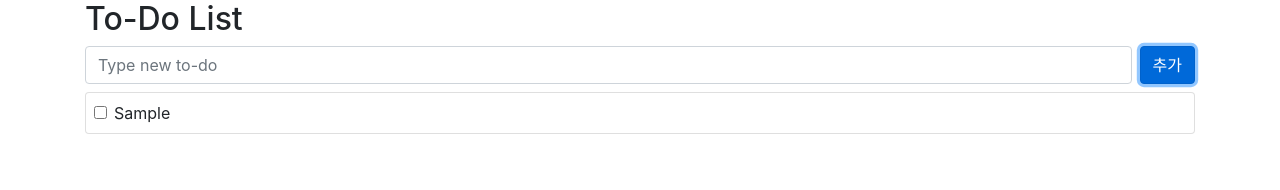
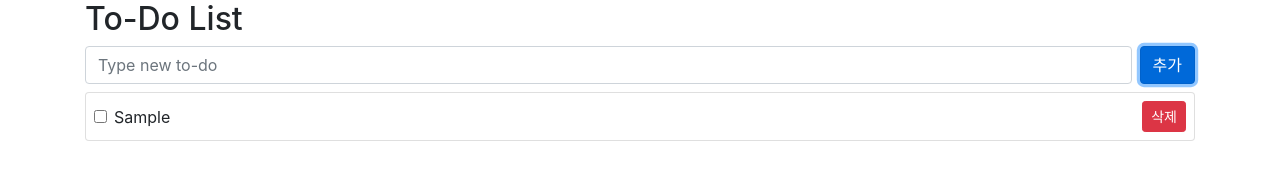
Before and after one commit to yeongseok-yun/vue3-proejct, a Vue app: page / in a window 1280 px wide. Both pictures are taken after typing "Sample" into the empty fields and a click on the button "추가". Shown: the top 190 px of the page. Built offline with nearby package versions, Linux system fonts and the light colour scheme.

Commit message:
v-for 응용 , todo 삭제

```diff
--- a/src/App.vue
+++ b/src/App.vue
@@ -3,7 +3,6 @@
     <h2>To-Do List</h2>
     <form
     @submit.prevent="onSubmit"
-
       >
       <div class="d-flex">
         <div class="flex-grow-1 mr-2">
@@ -23,16 +22,18 @@
           </button>
         </div>
       </div>
-
       <div v-show = "hasError" style="color:red;">This field cannot be empty.</div>
     </form>
+    <div v-if="!todos.length">
+      저장된 Todo가 없습니다.
+    </div>
     <div
       class="card mt-2"
-      v-for="todo in todos"
+      v-for="(todo,index) in todos"
       :key="todo.id"
     >
-      <div class="card-body p-2">
-        <div class="form-check">
+      <div class="card-body p-2 d-flex align-items-center">
+        <div class="form-check flex-grow-1">
           <input
             class="form-check-input"
             type="checkbox"
@@ -45,6 +46,14 @@
           >
             {{ todo.subject}}
           </label>
+        </div>
+        <div>
+          <button
+            class="btn btn-danger btn-sm"
+            @click = "deleteTodo(index,todo.id)"
+            >
+            삭제
+          </button>
         </div>
       </div>
     </div>
@@ -76,14 +85,19 @@
       }
 
     }
+    const deleteTodo = (index,id) => {
+      todos.value.splice(index,1);
+      console.log(id)
 
+    }
 
     return {
       todo,
       todos,
       onSubmit,
       hasError,
-      todoStyle
+      todoStyle,
+      deleteTodo
     }
   }
 }
```
